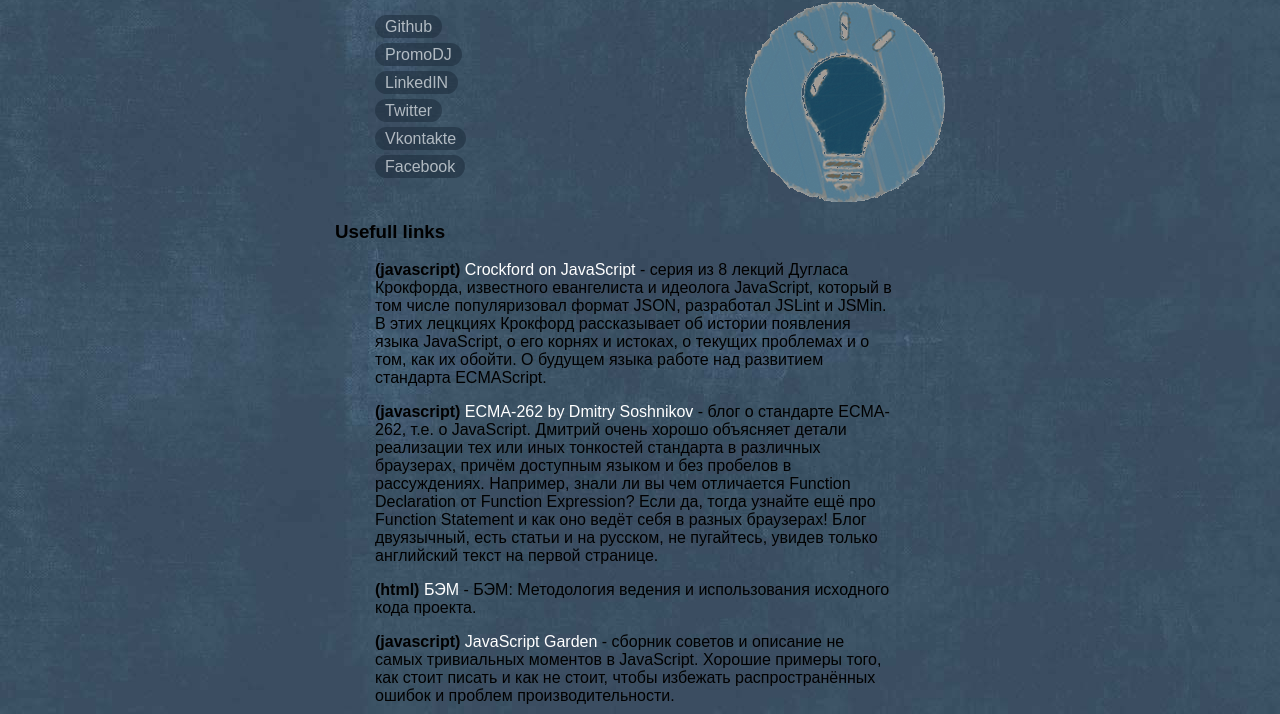
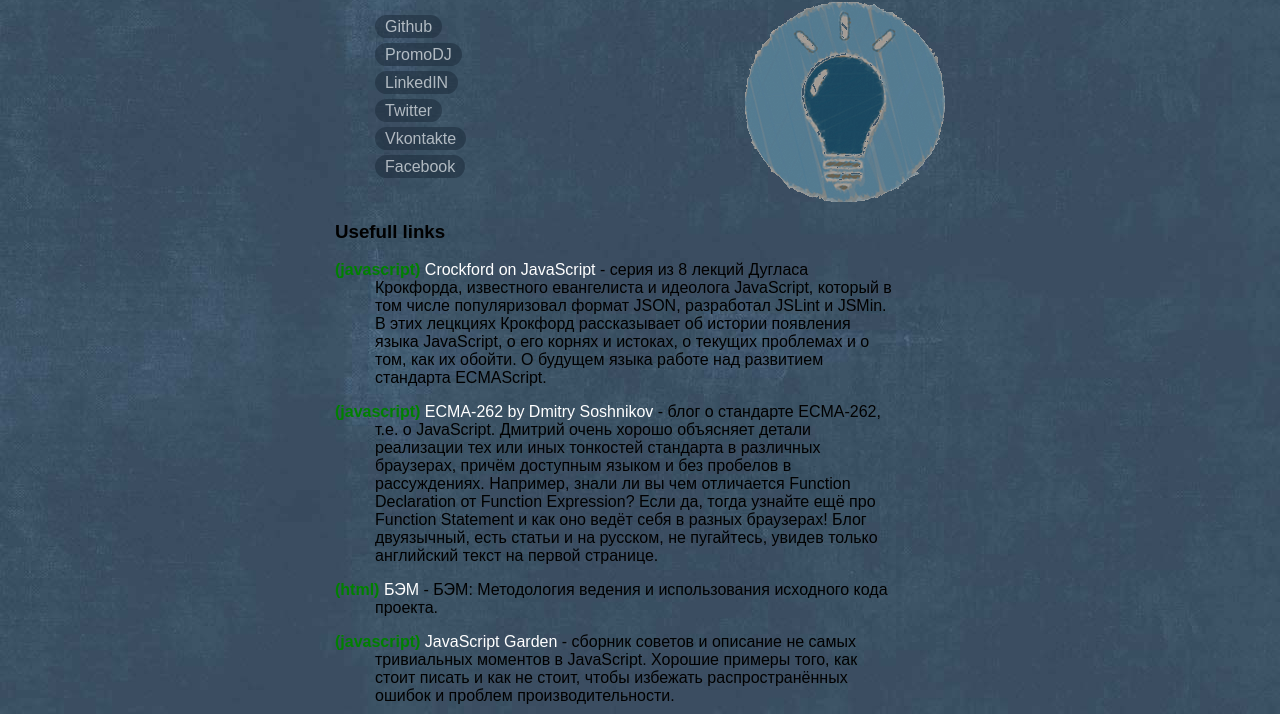
Before and after one commit to lexich/lexich.github.io, a plain HTML site: page index.html in a window 1280 px wide. Shown: the part 86-800 px from the top of the page. Drawn offline with nearby package versions, Linux system fonts and the light colour scheme; a web font is replaced by a local one.

Commit message:
Update static/css/style.css

```diff
--- a/static/css/style.css
+++ b/static/css/style.css
@@ -13,9 +13,6 @@ h1{
 	margin: 0 auto;
 	overflow: hidden;
 }
-
-
-
 
 #links{
 	width:200px;
@@ -53,7 +50,7 @@ a:hover{
 	float: left;
 	width: 600px;
 }
-#external-links li{
+#external-links strong{
 	margin-left:-40px;
-	list-style-type:none;
+	color: green;
 }
```
